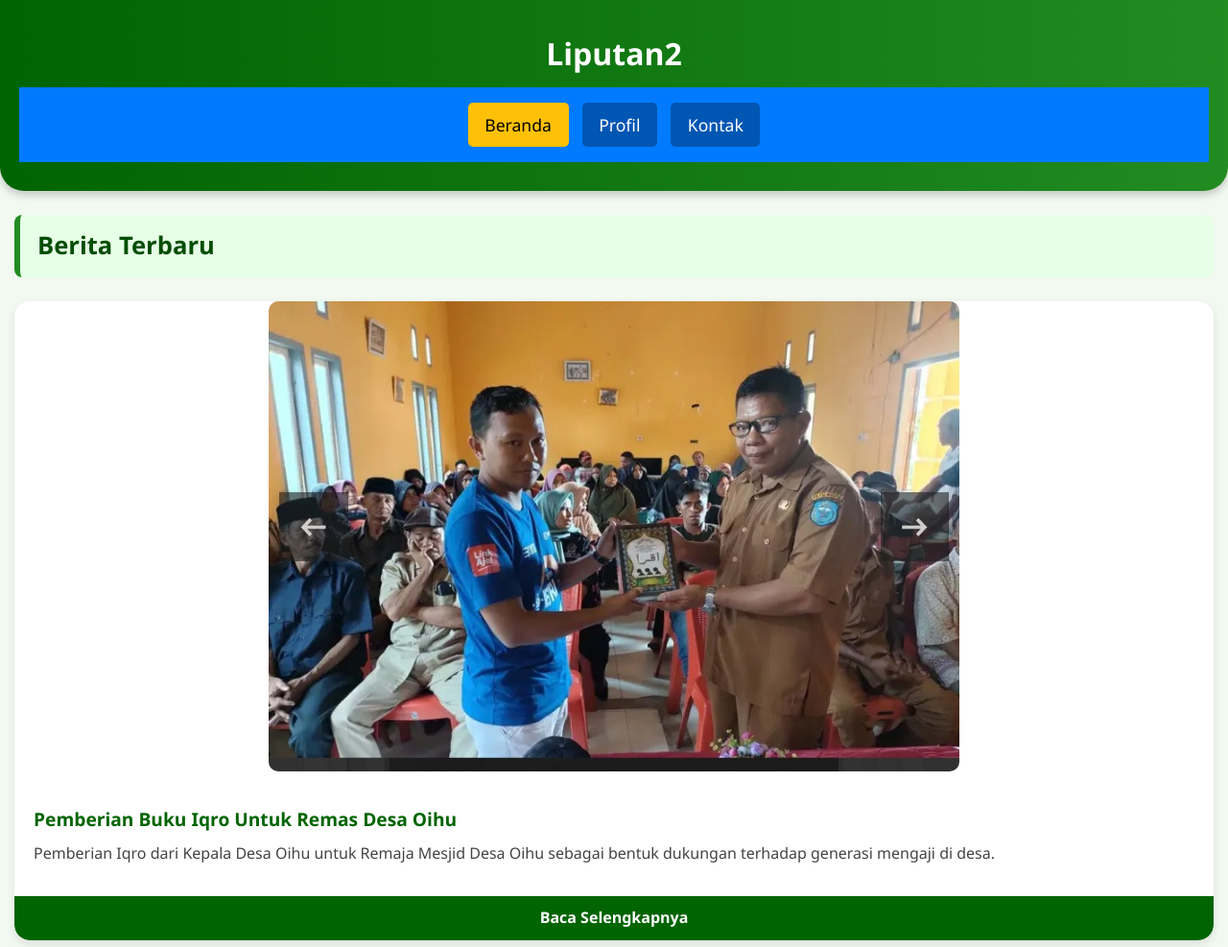
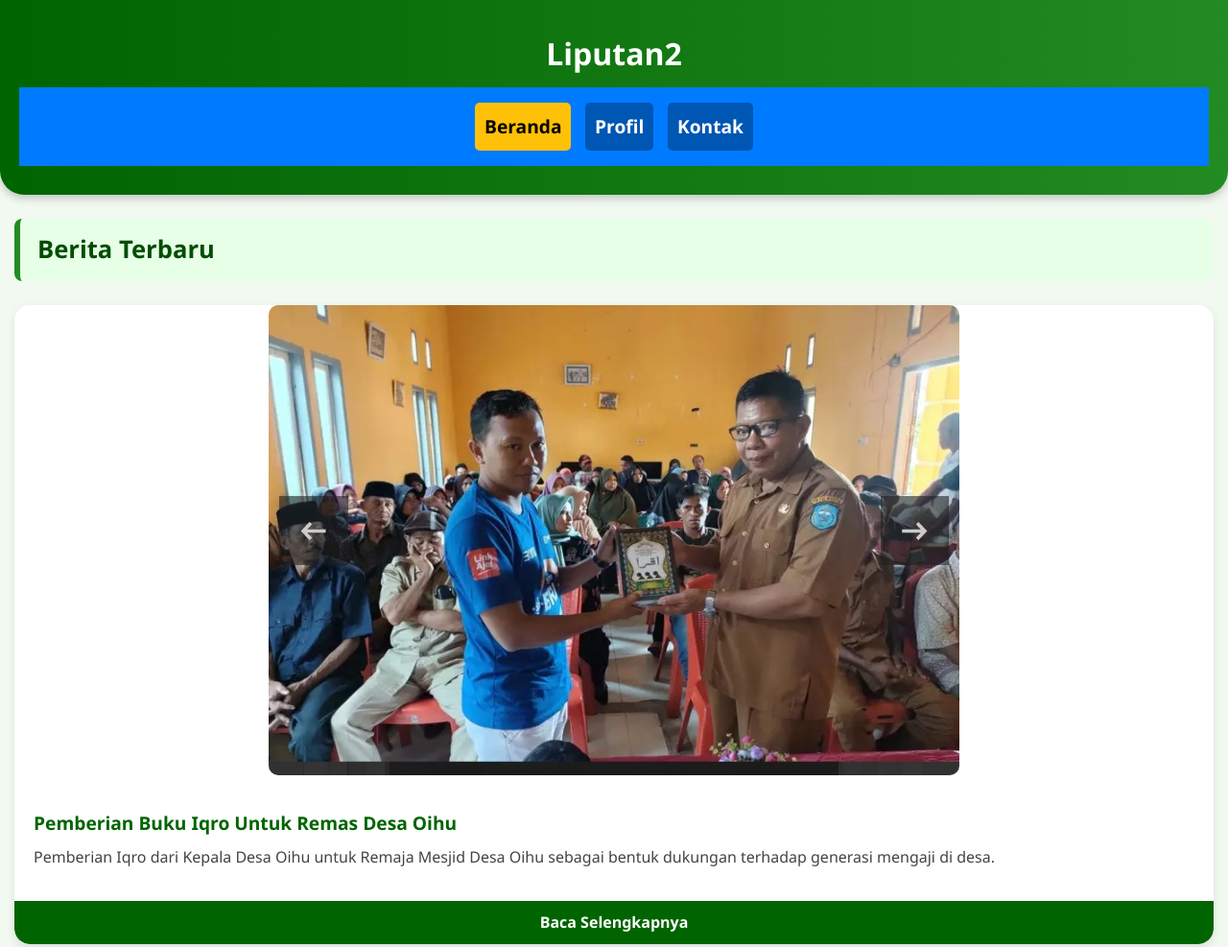
Before and after one commit to arfan-code123/Liputan2, a plain HTML site: page index.html in a window 1280 px wide. Shown: the top 987 px of the page at 96% size. Drawn offline with Linux system fonts and the light colour scheme; no server answers.

Commit message:
Update css.css

```diff
--- a/css.css
+++ b/css.css
@@ -45,9 +45,10 @@ header h1 {
 
 .navigasi a {
   display: inline-block;
-  padding: 0.5em 1em;
+  padding: 0.5em;
   margin: 0 0.4em;
-  font-size: 1.1em;
+  font-size: 1.2em;
+  font-weight: bold;
   color: white;
   text-decoration: none;
   background-color: #0056b3;
```
